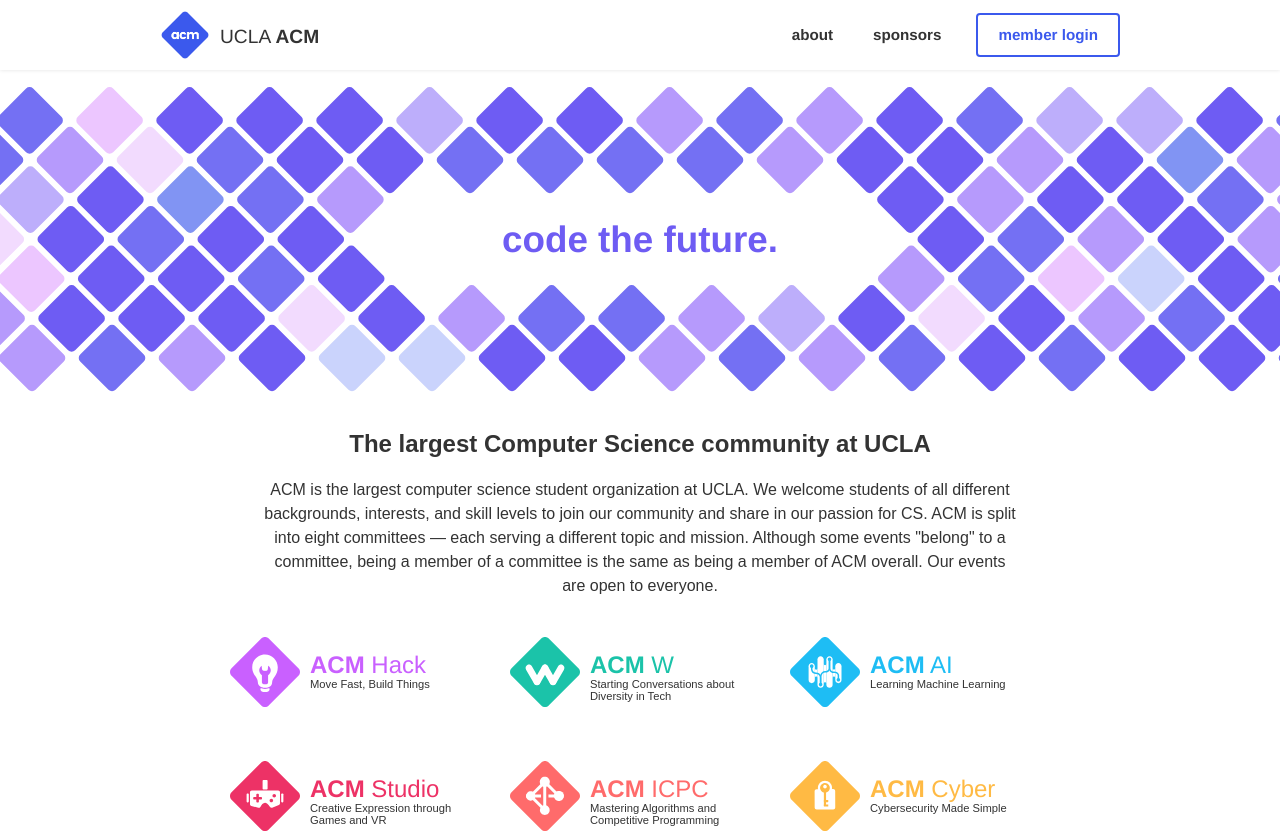
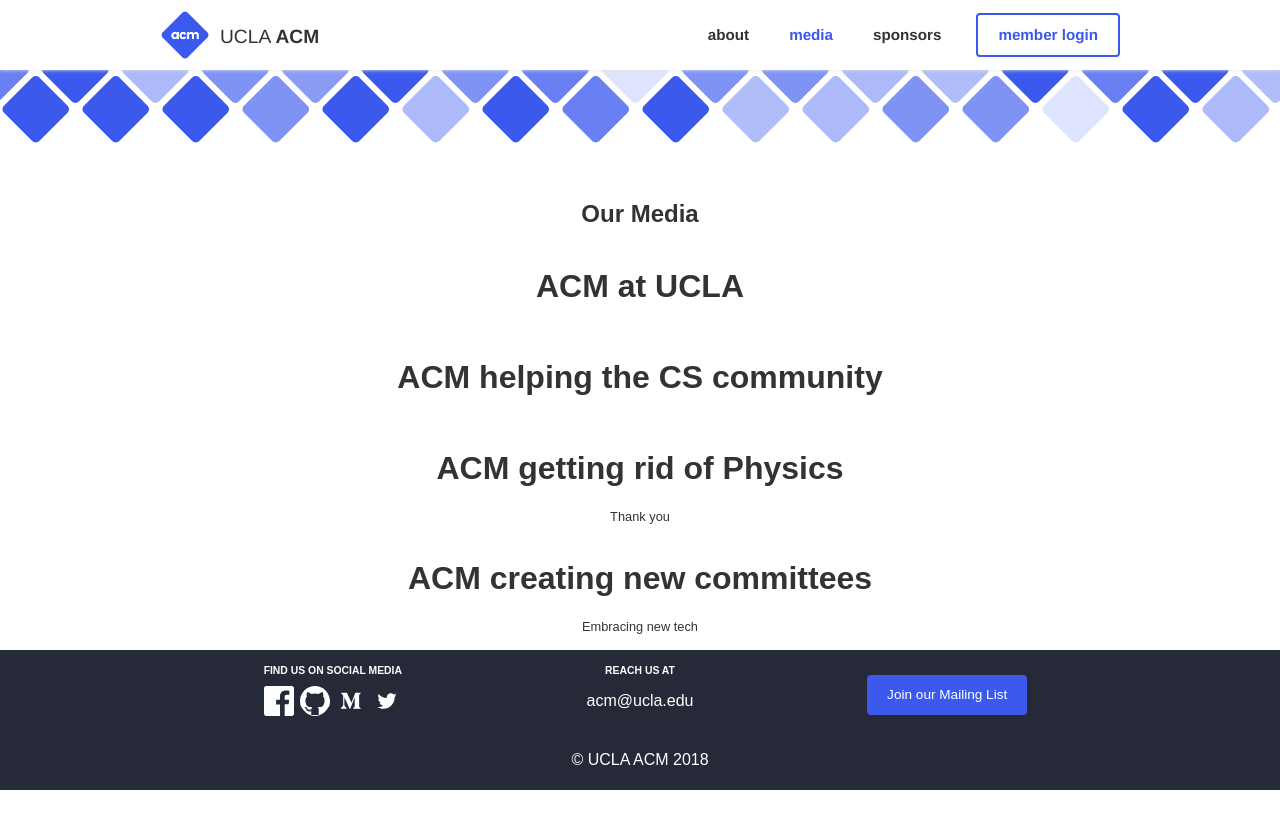
Before and after one commit to uclaacm/website, a React app: page /media in a window 1280 px wide. Before the commit this address led to /. Shown: the top 833 px of the page. After the commit the page ends 800 px from the top, so only its background shows below. Built offline with nearby package versions, Linux system fonts and the light colour scheme; the HTML template or start-up script is replaced by a standard one.

Commit message:
Added unstyled media page

```diff
--- /dev/null
+++ b/src/components/Media/index.jsx
@@ -0,0 +1,28 @@
+import React from 'react';
+import Config from 'config';
+
+import Navbar from 'components/Navbar';
+import Button from 'components/Button';
+import Footer from 'components/Footer';
+import Banner from 'components/Banner';
+
+export default class Media extends React.Component {
+	render() {
+		return (
+			<div className="media-page">
+				<Navbar />
+				<Banner decorative />
+				<div className="content-section center">
+					<h2>Our Media</h2>
+					{Config.media.map(media =>
+						<div className="media-container">
+							<h1>{media.name}</h1>
+							<p>{media.tagline}</p>
+						</div>
+					)}
+				</div>
+				<Footer />
+			</div>
+		);
+	}
+}
--- a/src/components/Navbar/index.jsx
+++ b/src/components/Navbar/index.jsx
@@ -39,6 +39,7 @@ export default class Navbar extends React.Component {
 						<ul className="nav-items">
 							<NavLink to="/about"><li>About</li></NavLink>
 							{ /* <NavLink to="/events"><li>Events</li></NavLink> */ }
+							<NavLink to="/media"><li>Media</li></NavLink>
 							<NavLink to="/sponsors"><li>Sponsors</li></NavLink>
 							<a href="https://members.uclaacm.com"><li className="button">Member Login</li></a>
 						</ul>
@@ -56,6 +57,7 @@ export default class Navbar extends React.Component {
 							<ul className="nav-items">
 								<NavLink to="/about"><li>About</li></NavLink>
 								<NavLink to="/events"><li>Events</li></NavLink>
+								<NavLink to="/media"><li>Media</li></NavLink>
 								{ /* <NavLink to="/events"><li>Events</li></NavLink> */ }
 								<a href="https://members.uclaacm.com"><li className="button">Member Login</li></a>
 							</ul>
--- a/src/config/index.jsx
+++ b/src/config/index.jsx
@@ -2,10 +2,12 @@ import Committees from './committees';
 import Carousal from './carousal';
 import Sponsors from './sponsors';
 import Officers from './officers';
+import Media from './media';
 
 export default {
 	committees: Committees,
 	carousal: Carousal,
 	sponsors: Sponsors,
 	officers: Officers,
+	media: Media,
 };
--- /dev/null
+++ b/src/config/media.jsx
@@ -0,0 +1,22 @@
+export default [
+	{
+		name: 'ACM at UCLA',
+		class: 'acm-at-ucla',
+		tagline: '',
+	},
+	{
+		name: 'ACM helping the CS community',
+		class: 'acm-cs-community',
+		tagline: '',
+	},
+	{
+		name: 'ACM getting rid of Physics',
+		class: 'acm-physics',
+		tagline: 'Thank you',
+	},
+	{
+		name: 'ACM creating new committees',
+		class: 'acm-committees',
+		tagline: 'Embracing new tech',
+	}
+]
--- /dev/null
+++ b/src/containers/media.jsx
@@ -0,0 +1,9 @@
+import React from 'react';
+
+import MediaComponent from 'components/Media';
+
+export default class Media extends React.Component {
+	render() {
+		return <MediaComponent />;
+	}
+}
--- a/src/main.jsx
+++ b/src/main.jsx
@@ -12,6 +12,7 @@ import {render} from 'react-dom';
 import Home from 'containers/home';
 import About from 'containers/about';
 import Sponsors from 'containers/sponsors';
+import Media from 'containers/media';
 
 // hack for convenience
 Number.prototype.map = function(fn) {
@@ -32,6 +33,7 @@ class App extends React.Component {
 							<Route exact path="/about" component={About}/>
 							<Route exact path="/events" component={Home}/>
 							<Route exact path="/sponsors" component={Sponsors}/>
+							<Route exact path="/media" component={Media}/>
 							<Redirect to="/"/>
 						</Switch>
 					</div>
```
